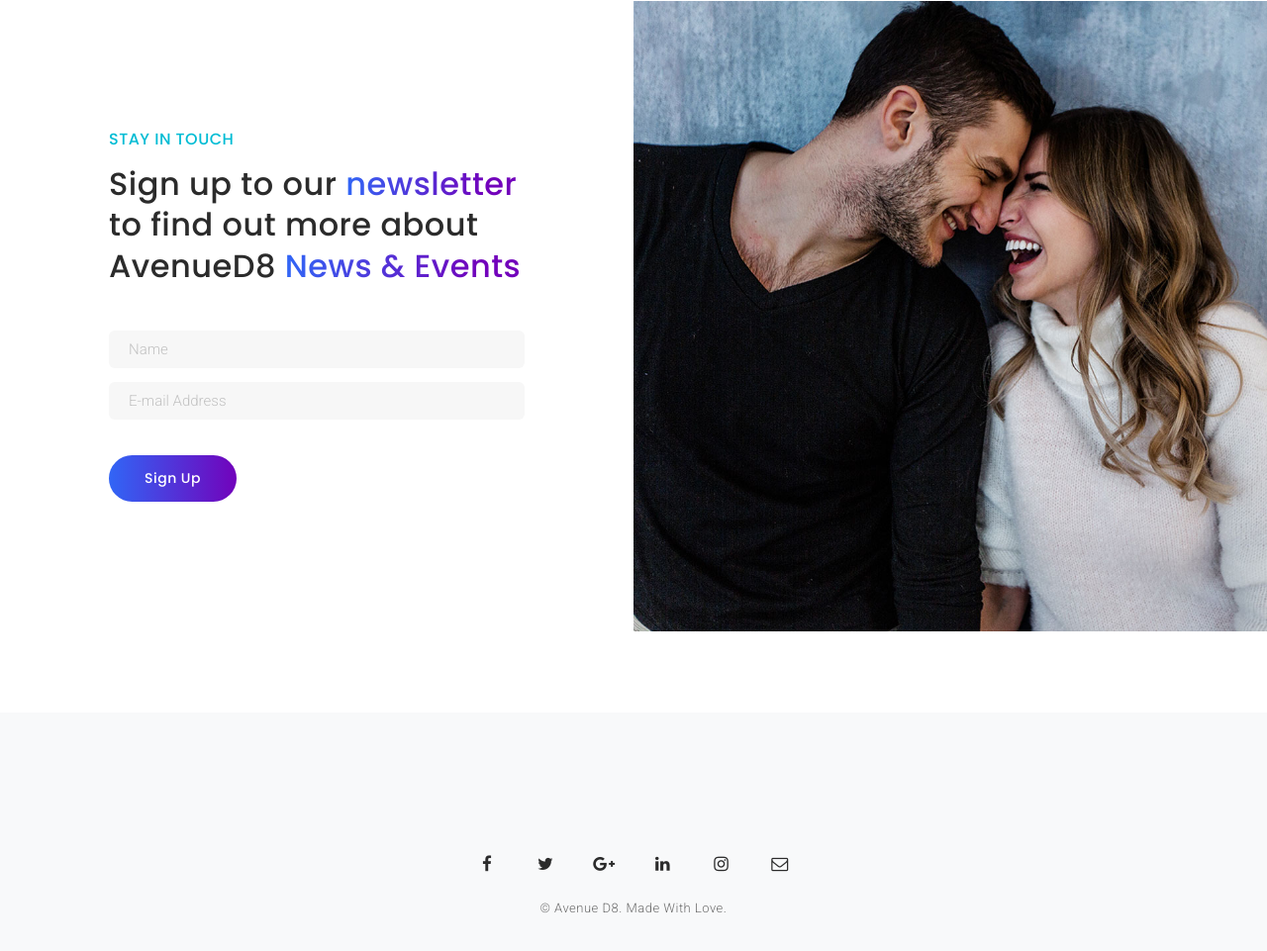
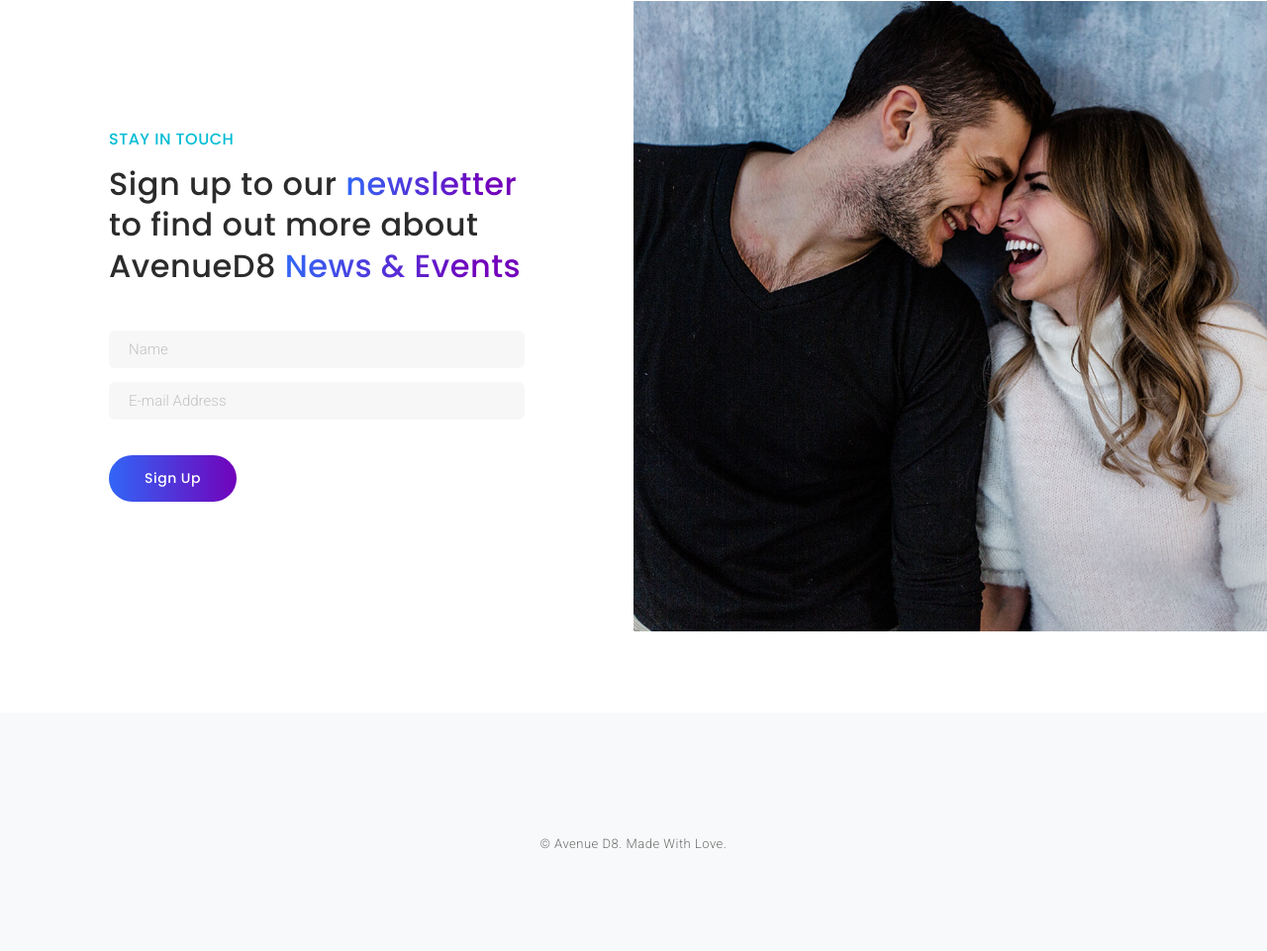
Before and after one commit to limiller279/limiller279, a plain HTML site: page index.html in a window 1280 px wide. Shown: the part 4043-5004 px from the top of the page at 99% size. Drawn offline with Linux system fonts and the light colour scheme; a script that the page names is missing.

Commit message:
Clean Up

```diff
--- a/index.html
+++ b/index.html
@@ -317,16 +317,16 @@
     <div class="container">
         <div class="row">
             <div class="col-md-12">
-                <div class="footer-social">
-                    <ul class="list-unstyled">
-                        <li><a class="wow fadeInUp" href="javascript:void(0);"><i class="fa fa-facebook" aria-hidden="true"></i></a></li>
-                        <li><a class="wow fadeInDown" href="javascript:void(0);"><i class="fa fa-twitter" aria-hidden="true"></i></a></li>
-                        <li><a class="wow fadeInUp" href="javascript:void(0);"><i class="fa fa-google-plus" aria-hidden="true"></i></a></li>
-                        <li><a class="wow fadeInDown" href="javascript:void(0);"><i class="fa fa-linkedin" aria-hidden="true"></i></a></li>
-                        <li><a class="wow fadeInUp" href="javascript:void(0);"><i class="fa fa-instagram" aria-hidden="true"></i></a></li>
-                        <li><a class="wow fadeInDown" href="javascript:void(0);"><i class="fa fa-envelope-o" aria-hidden="true"></i></a></li>
-                    </ul>
-                </div>
+<!--                <div class="footer-social">-->
+<!--                    <ul class="list-unstyled">-->
+<!--                        <li><a class="wow fadeInUp" href="javascript:void(0);"><i class="fa fa-facebook" aria-hidden="true"></i></a></li>-->
+<!--                        <li><a class="wow fadeInDown" href="javascript:void(0);"><i class="fa fa-twitter" aria-hidden="true"></i></a></li>-->
+<!--                        <li><a class="wow fadeInUp" href="javascript:void(0);"><i class="fa fa-google-plus" aria-hidden="true"></i></a></li>-->
+<!--                        <li><a class="wow fadeInDown" href="javascript:void(0);"><i class="fa fa-linkedin" aria-hidden="true"></i></a></li>-->
+<!--                        <li><a class="wow fadeInUp" href="javascript:void(0);"><i class="fa fa-instagram" aria-hidden="true"></i></a></li>-->
+<!--                        <li><a class="wow fadeInDown" href="javascript:void(0);"><i class="fa fa-envelope-o" aria-hidden="true"></i></a></li>-->
+<!--                    </ul>-->
+<!--                </div>-->
                 <p class="company-about fadeIn">© Avenue D8. Made With Love.</p>
             </div>
         </div>
```
